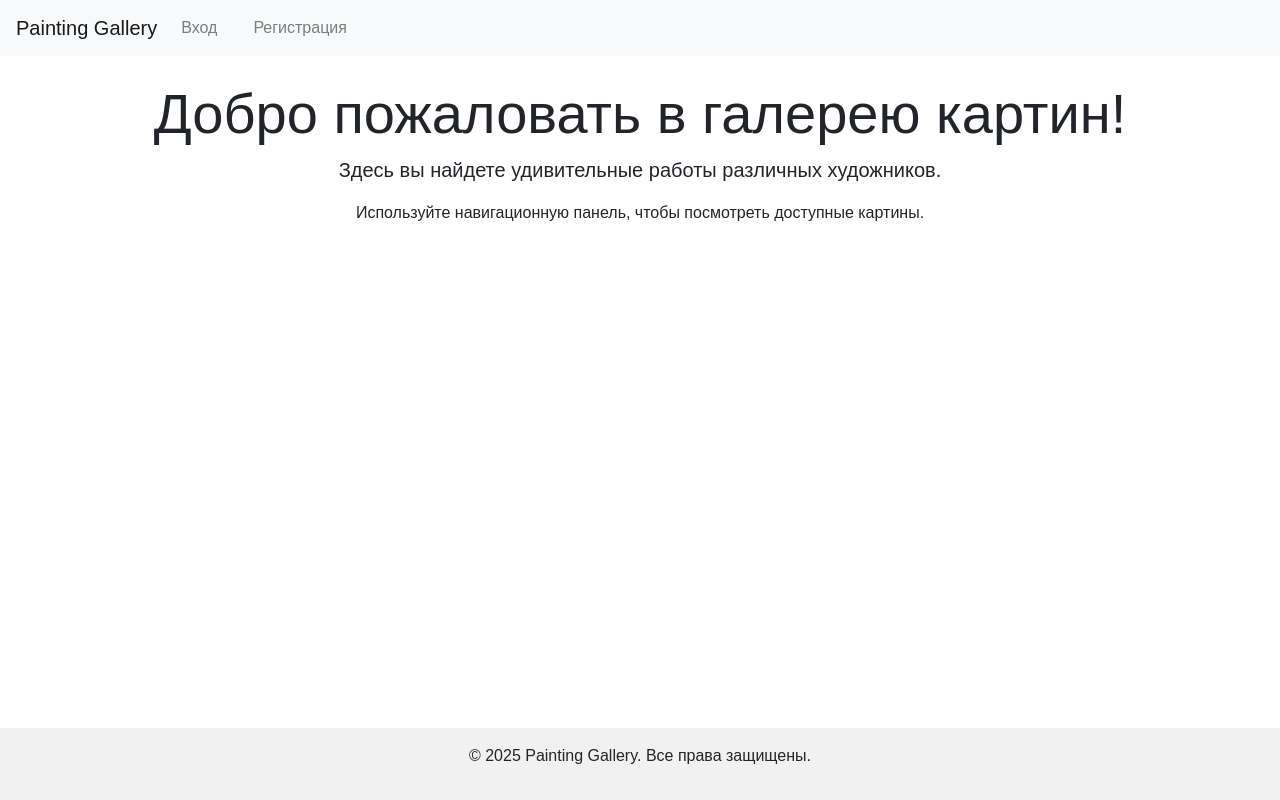
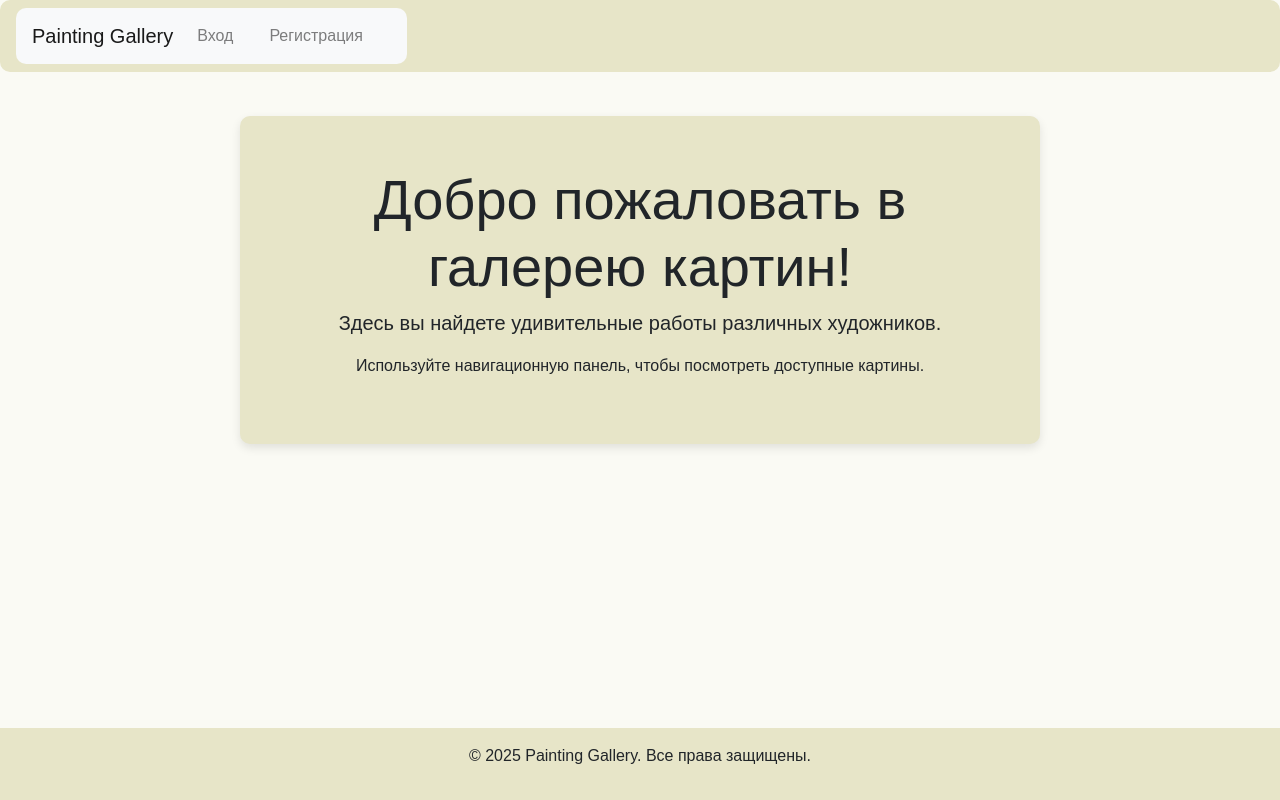
Before and after one commit to dontel-dim/WEB_DPO, a Django app: template Gallery/templates/paintingapp/home.html in a window 1280 px wide. Run offline with Django 3.2, Linux system fonts and the light colour scheme; the template is opened without the code that fills it, so the values that code supplies are empty; some libraries are stand-ins or nearby versions.

Commit message:
добавлена css

```diff
--- a/Gallery/static/css/styles.css
+++ b/Gallery/static/css/styles.css
@@ -10,7 +10,7 @@ body {
 
 header {
     background-color: #333;
-    color: white;
+    color: #e7e5c8;
 }
 
 nav ul {
@@ -24,7 +24,7 @@ nav ul li {
 }
 
 nav ul li a {
-    color: white;
+    color: #e7e5c8;
     text-decoration: none;
 }
 
@@ -35,7 +35,7 @@ nav ul li a {
 footer {
     text-align: center;
     padding: 10px;
-    background-color: #f1f1f1;
+    background-color: #e7e5c8;
     position: relative;
     bottom: 0;
     width: 100%;
@@ -97,3 +97,7 @@ img {
     max-height: 250px;
     object-fit: cover;
 }
+
+.footer text-center py-3 {
+    background-color: #e7e5c8;
+}
--- a/Gallery/templates/paintingapp/base.html
+++ b/Gallery/templates/paintingapp/base.html
@@ -1,36 +1,46 @@
 {% load static %}
-<!-- Загрузка тега static -->
 <!DOCTYPE html>
 <html lang="en">
+
 <head>
 	<meta charset="UTF-8" />
 	<meta name="viewport" content="width=device-width, initial-scale=1.0" />
 	<title>{% block title %}Painting Gallery{% endblock %}</title>
 
-		<link
-			rel="stylesheet"
-			href="https://stackpath.bootstrapcdn.com/bootstrap/4.5.2/css/bootstrap.min.css"
-		/>
-		<link
-			rel="stylesheet"
-			href="https://cdnjs.cloudflare.com/ajax/libs/animate.css/4.1.1/animate.min.css"
-		/>
+	<link rel="stylesheet" href="https://stackpath.bootstrapcdn.com/bootstrap/4.5.2/css/bootstrap.min.css" />
+	<link rel="stylesheet" href="https://cdnjs.cloudflare.com/ajax/libs/animate.css/4.1.1/animate.min.css" />
 
 	<link rel="stylesheet" href="{% static 'css/styles.css' %}" />
+
+	<style>
+		body {
+			background-color: #fafaf4;
+
+		}
+
+		.card {
+			background-color: #ffffff;
+		}
+
+		.footer {
+			background-color: #e7e5c8;
+		}
+
+		.navbar {
+			background-color: #e7e5c8;
+			border-radius: 10px;
+		}
+
+	</style>
 </head>
+
+
 <body>
-		<header>
+	<header class="navbar">
 		<nav class="navbar navbar-expand-lg navbar-light bg-light">
 			<a class="navbar-brand" href="{% url 'home' %}">Painting Gallery</a>
-				<button
-					class="navbar-toggler"
-					type="button"
-					data-toggle="collapse"
-					data-target="#navbarNav"
-					aria-controls="navbarNav"
-					aria-expanded="false"
-					aria-label="Toggle navigation"
-				>
+			<button class="navbar-toggler" type="button" data-toggle="collapse" data-target="#navbarNav"
+				aria-controls="navbarNav" aria-expanded="false" aria-label="Toggle navigation">
 				<span class="navbar-toggler-icon"></span>
 			</button>
 			<div class="collapse navbar-collapse" id="navbarNav">
@@ -46,9 +56,7 @@
 						<a class="nav-link" href="{% url 'contact' %}">Обратная связь</a>
 					</li>
 					<li class="nav-item">
-							<a class="nav-link" href="{% url 'artwork_application' %}"
-								>Подача заявок</a
-							>
+						<a class="nav-link" href="{% url 'artwork_application' %}">Подача заявок</a>
 					</li>
 					<li class="nav-item">
 						<a class="nav-link" href="{% url 'logout' %}">Выход</a>
@@ -75,4 +83,5 @@
 	</footer>
 	<script src="https://cdn.jsdelivr.net/npm/bootstrap@5.3.3/dist/js/bootstrap.bundle.min.js"></script>
 </body>
+
 </html>
--- a/Gallery/templates/paintingapp/home.html
+++ b/Gallery/templates/paintingapp/home.html
@@ -3,9 +3,20 @@
 {% block title %}Главная страница{% endblock %}
 
 {% block content %}
-    <div class="text-center" id="welcomeSection">
-        <h1 class="display-4 fade-in">Добро пожаловать в галерею картин!</h1>
-        <p class="lead fade-in">Здесь вы найдете удивительные работы различных художников.</p>
-        <p class="fade-in">Используйте навигационную панель, чтобы посмотреть доступные картины.</p>
-    </div>
+<style>
+    #welcomeSection {
+        background-color: #e7e5c8;
+        padding: 50px 20px;
+        border-radius: 10px;
+        box-shadow: 0 4px 10px rgba(0, 0, 0, 0.1);
+        margin: 20px auto;
+        max-width: 800px;
+    }
+</style>
+
+<div class="text-center" id="welcomeSection">
+    <h1 class="display-4 fade-in">Добро пожаловать в галерею картин!</h1>
+    <p class="lead fade-in">Здесь вы найдете удивительные работы различных художников.</p>
+    <p class="fade-in">Используйте навигационную панель, чтобы посмотреть доступные картины.</p>
+</div>
 {% endblock %}
```
Also changed, not shown: Gallery/templates/paintingapp/artwork_application.html (+7 -0 lines), Gallery/templates/paintingapp/contact.html (+7 -0 lines), Gallery/templates/paintingapp/login.html (+7 -0 lines), Gallery/templates/paintingapp/painting_list.html (+8 -1 lines), Gallery/templates/paintingapp/register.html (+7 -0 lines). Lines whose indentation alone changed are shown as unchanged.
